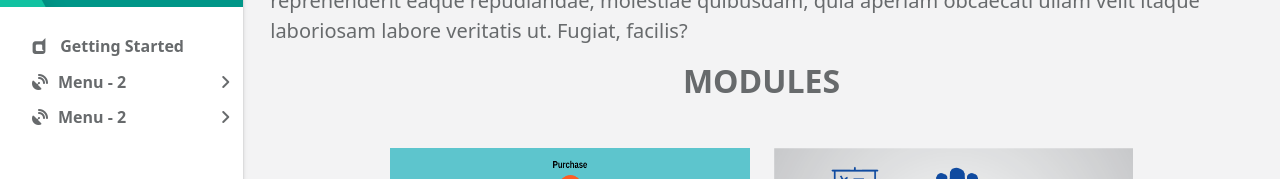
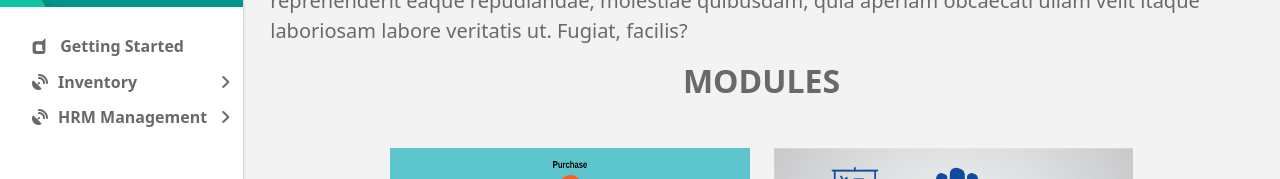
Before and after one commit to ma-foyez/erp-2-documentation, a React (Create React App) app: page / in a window 1280 px wide. Shown: the part 164-343 px from the top of the page. Built offline with nearby package versions, Linux system fonts and the light colour scheme.

Commit message:
menu link add

```diff
--- a/src/assets/data/SidebarMenuList.js
+++ b/src/assets/data/SidebarMenuList.js
@@ -7,25 +7,45 @@ export const menuList = [
     },
     {
         id: "02",
-        menuName: "Menu - 2",
+        menuName: "Inventory",
         icon: "fa-solid fa-satellite-dish",
-        link: "/getting-started",
+        link: "/module/inventory-management",
         subMenu: [
             {
-                menuName: "Sub-Menu - 1",
-                link: "/submenu-1",
-            },
-            {
-                menuName: "Sub-Menu - 2",
-                link: "/submenu-3",
+                menuName: "Department",
+                link: "/module/inventory-management/department",
+                subSubMenu: [
+                    {
+                        menuName: "Department Entry",
+                        link: "/module/inventory-management/department-entry",
+                    },
+                    {
+                        menuName: "Department Item Received",
+                        link: "/module/inventory-management/department-item-received",
+                    },
+                    {
+                        menuName: "Department Requisition List",
+                        link: "/module/inventory-management/department-requisition-list",
+                    },
+                    {
+                        menuName: "Department Received",
+                        link: "/module/inventory-management/department-received",
+                    },
+                    {
+                        menuName: "Department Requisition",
+                        link: "/module/inventory-management/department-requisition",
+                    },
+
+                ]
             },
         ]
+
     },
     {
-        id: "02",
-        menuName: "Menu - 2",
+        id: "03",
+        menuName: "HRM Management",
         icon: "fa-solid fa-satellite-dish",
-        link: "/getting-started",
+        link: "/module/hrm-management",
         subMenu: [
             {
                 menuName: "Sub-Menu - 1",
```
